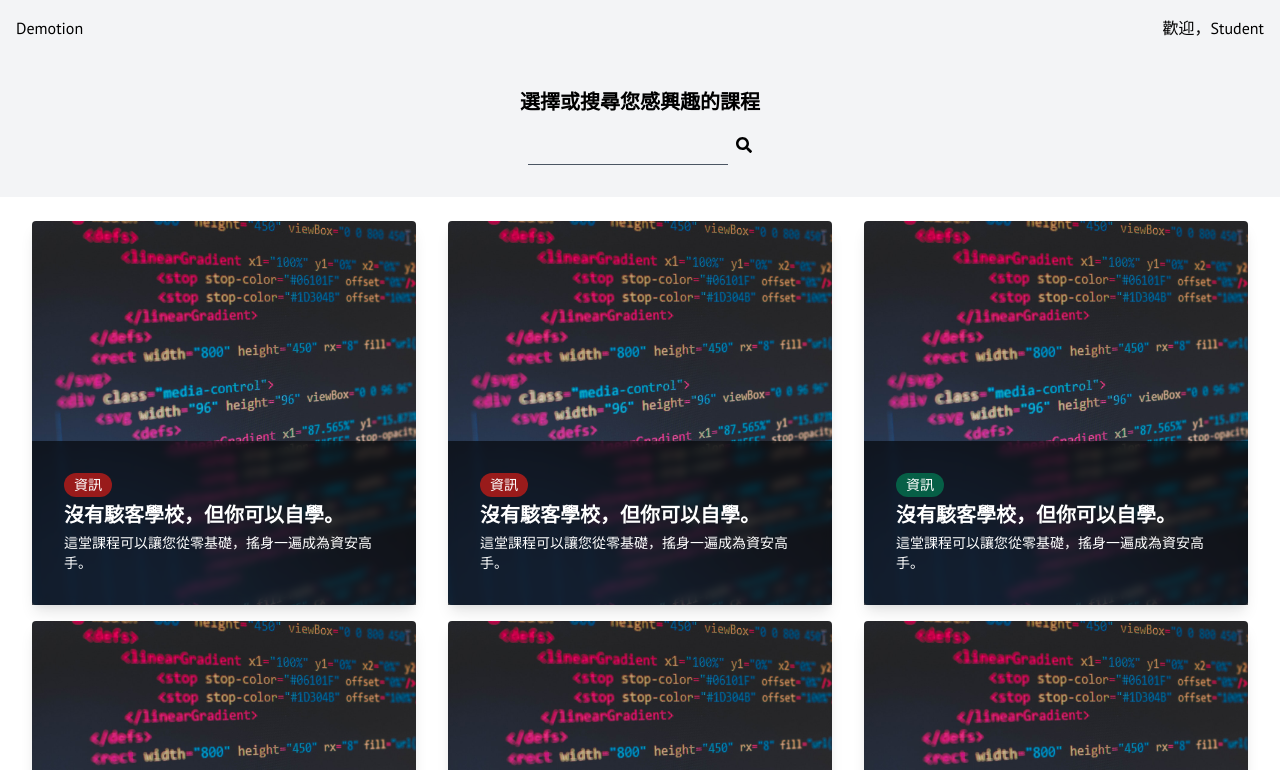
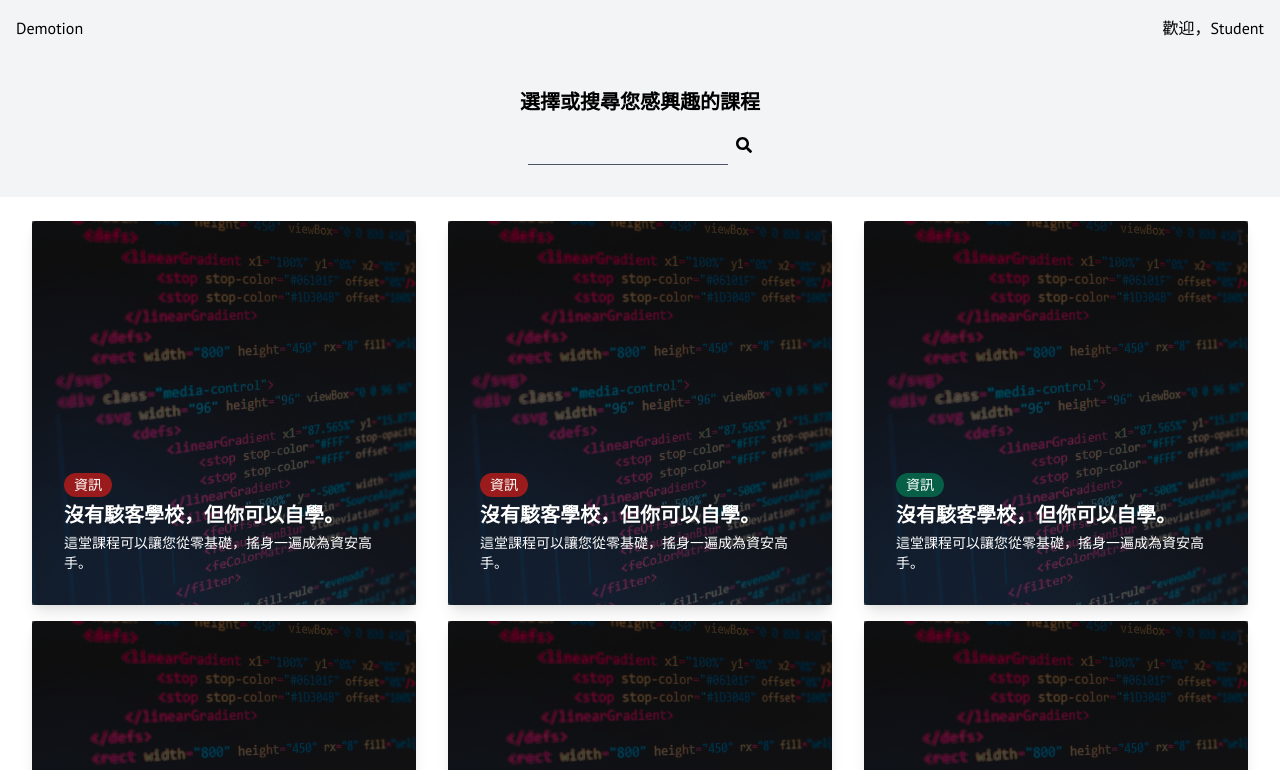
Before and after one commit to team-pan-dian/frontend, a Next.js app: page /course in a window 1280 px wide. Shown: the top 770 px of the page. Built offline with nearby package versions, Linux system fonts and the light colour scheme.

Commit message:
refactor(components/Card/CourseInfoCard): tweak the design

```diff
--- a/components/Card/CourseInfoCard.tsx
+++ b/components/Card/CourseInfoCard.tsx
@@ -28,12 +28,13 @@ export default function CourseInfoCard({
 }: CourseInfoCardProps) {
   return (
     <BaseInfoCard
-      className="flex items-end content-end bg-cover"
+      className="bg-cover"
       style={{
         backgroundImage: `url(${backgroundImage})`,
       }}
     >
-      <div className="p-8 bg-black bg-opacity-60 text-white backdrop-filter backdrop-blur-sm">
+      <div className="p-8 bg-black bg-opacity-60 text-white flex items-end content-end w-full h-full">
+        <div>
           <div className="mb-1">
             {tags.map((tag) => (
               <CourseInfoTags key={`${title}-tag-${tag}`}>{tag}</CourseInfoTags>
@@ -42,6 +43,7 @@ export default function CourseInfoCard({
           <div className="text-xl font-bold mb-1">{title}</div>
           <div className="text-sm">{desc}</div>
         </div>
+      </div>
     </BaseInfoCard>
   );
 }
```
Lines whose indentation alone changed are shown as unchanged.
